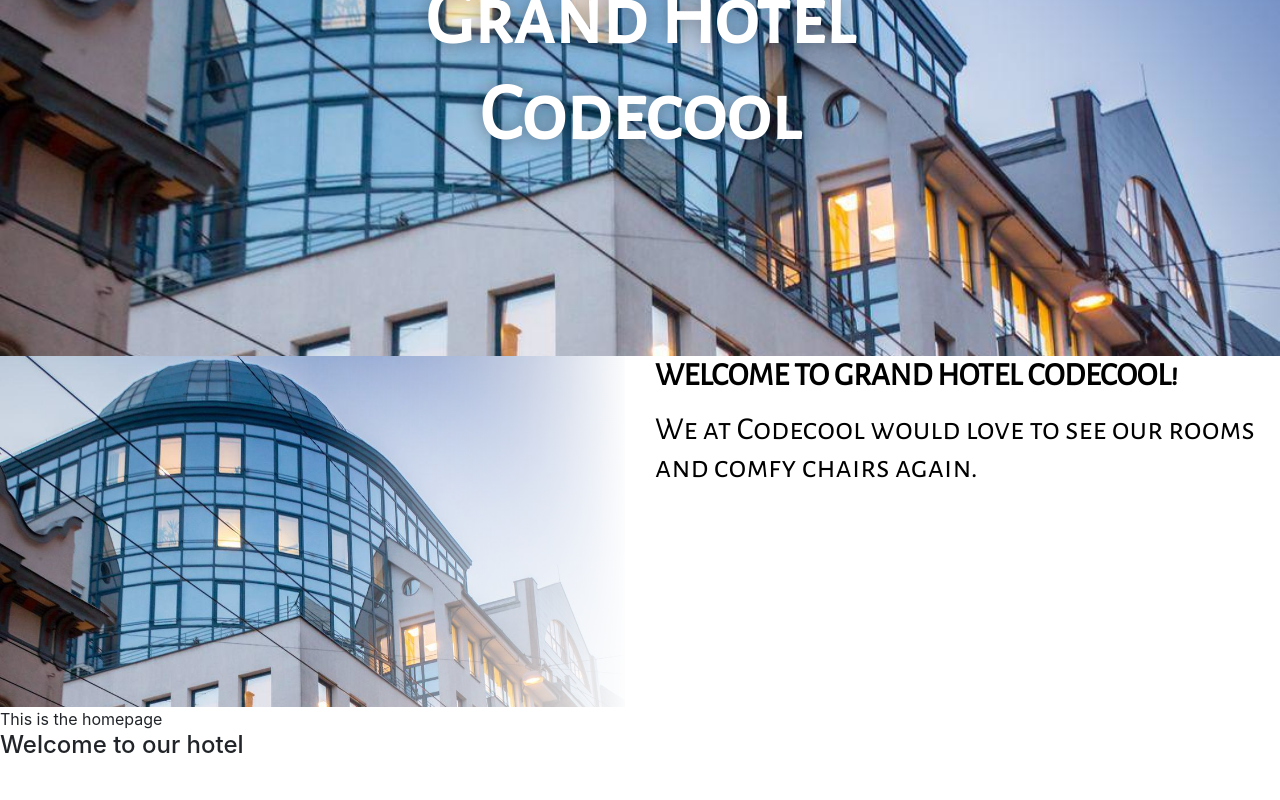
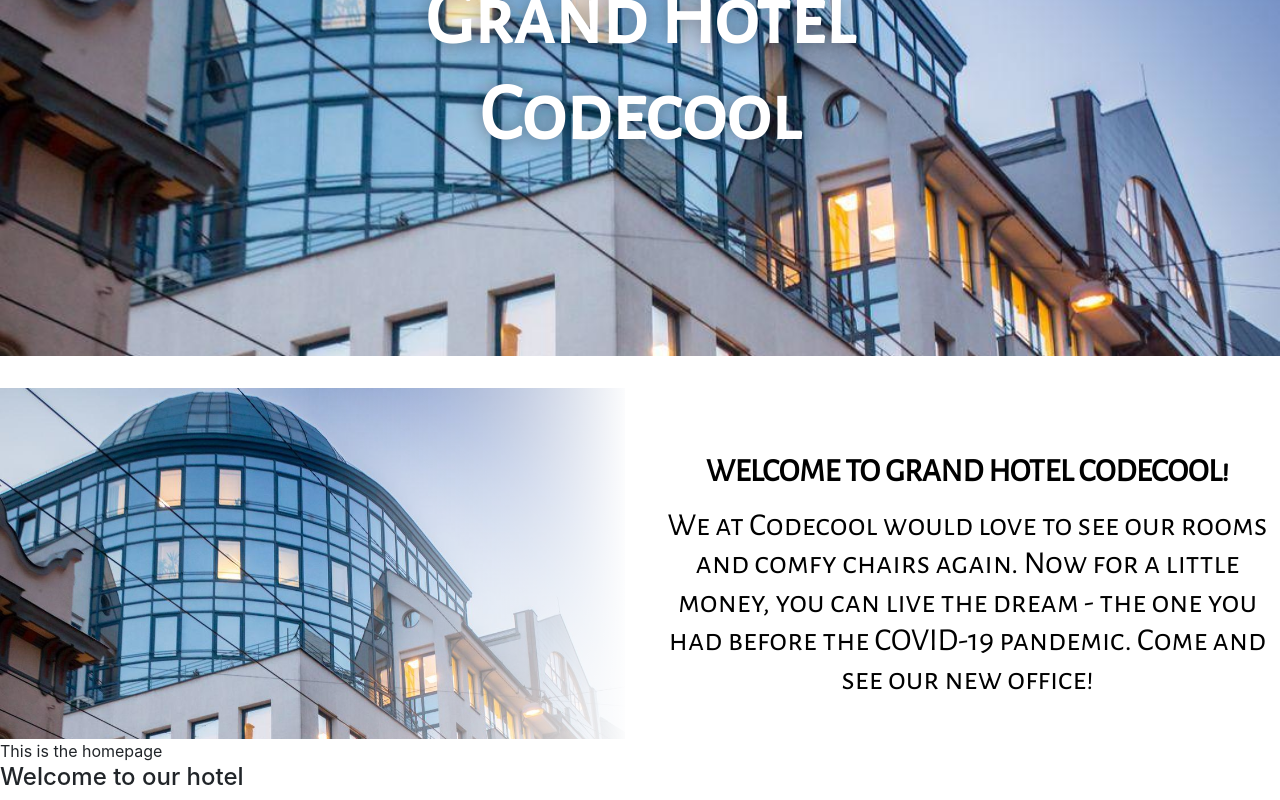
Before and after one commit to Gnorbi951/hotel_frontend, a React (Create React App) app: page / in a window 1280 px wide. Shown: the part 440-1240 px from the top of the page. Before the commit the page ends 1208 px from the top, so only its background shows below. Built offline with nearby package versions, Linux system fonts and the light colour scheme.

Commit message:
add spacing to text
Can't align text to vertical middle because of flex box alignment. Haven't found a working
workaround yet.

```diff
--- a/src/Components/layout/LeftContainer.js
+++ b/src/Components/layout/LeftContainer.js
@@ -2,10 +2,11 @@ import React from "react";
 
 const LeftContainer = (props) => {
     var greetingsText = "Welcome to Grand Hotel Codecool!";
-    var text = "We at Codecool would love to see our rooms and comfy chairs again. ";
+    var text = "We at Codecool would love to see our rooms and comfy chairs again. Now for a little money, " +
+        "you can live the dream - the one you had before the COVID-19 pandemic. Come and see our new office!";
 
     return (<React.Fragment>
-        <div className="row">
+        <div className="row" style={{overflow: "hidden", marginTop: "2em"}}>
             <div className="col-6" >
                 <img className={"left-element"}
                     src={window.location.origin + "/pictures/cover3.png"}
@@ -14,7 +15,9 @@ const LeftContainer = (props) => {
                 <div style={shading}></div>
             </div>
             <div className="col-6">
-        <h1 style={textStyle}><b>{greetingsText.toUpperCase()}</b><p />{text}</h1>
+                <h1 style={textStyle} className="text-center align-bottom"><b>{greetingsText.toUpperCase()}</b><p />
+                    {text}
+                </h1>
             </div>
         </div>
     </React.Fragment>)
@@ -25,7 +28,6 @@ export default LeftContainer;
 const imageStyle = {
     backgroundSize: "cover",
     width: "100%",
-    // height: "100%",
     backgroundPosition: "50% 50%",
     backgroundRepeat: "no-repeat",
     position: "relative",
@@ -41,9 +43,9 @@ const shading = {
 }
 
 const textStyle = {
+    paddingTop: "2em",
     zIndex: "1",
     color: "black",
-    // textShadow: "0 0 10px rgba(0,0,0,0.4)",
     fontFamily: "Alegreya Sans SC, Alata",
     fontSize: "2em",
     textAlign: "left",
```
Lines whose indentation alone changed are shown as unchanged.
